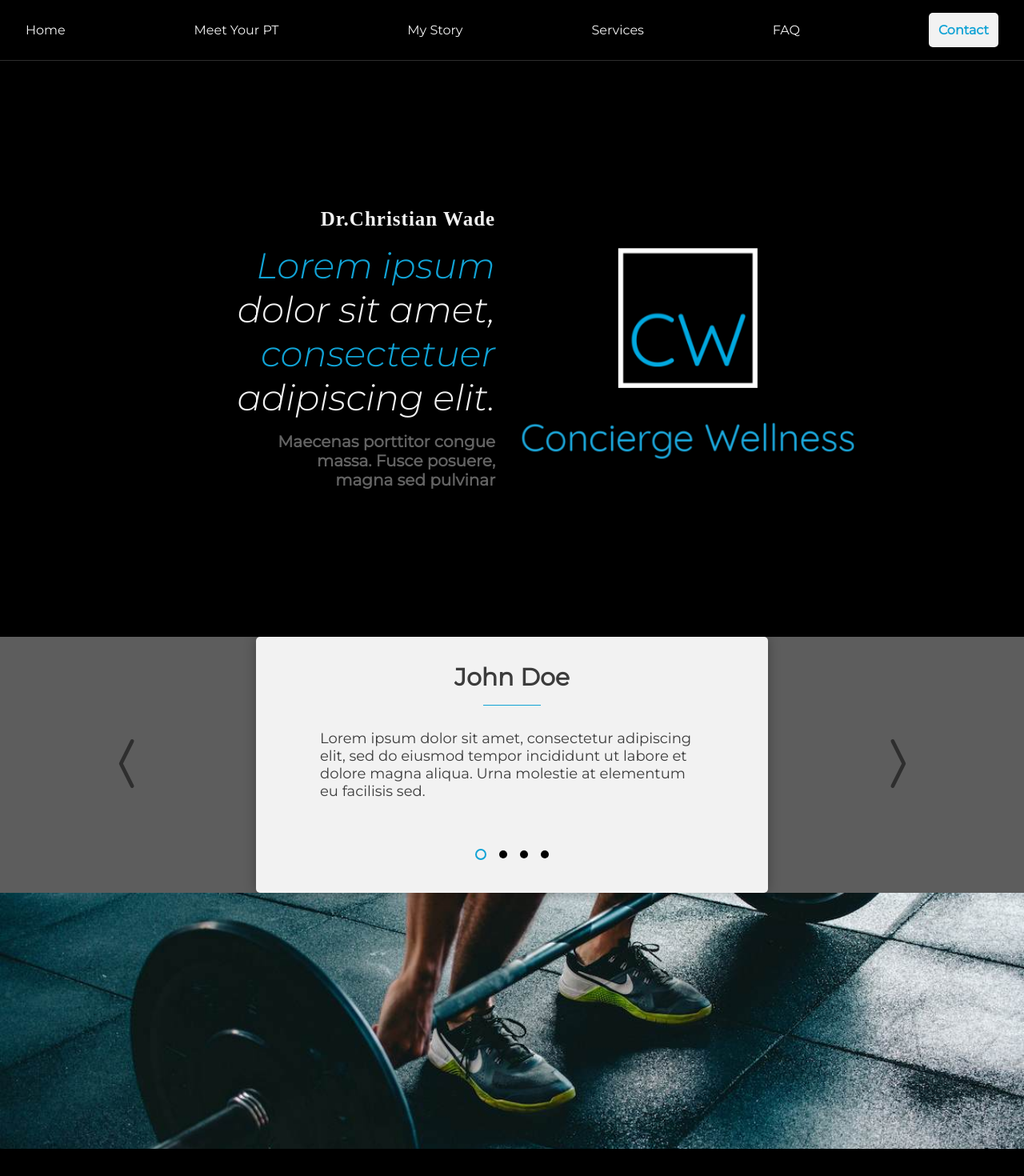
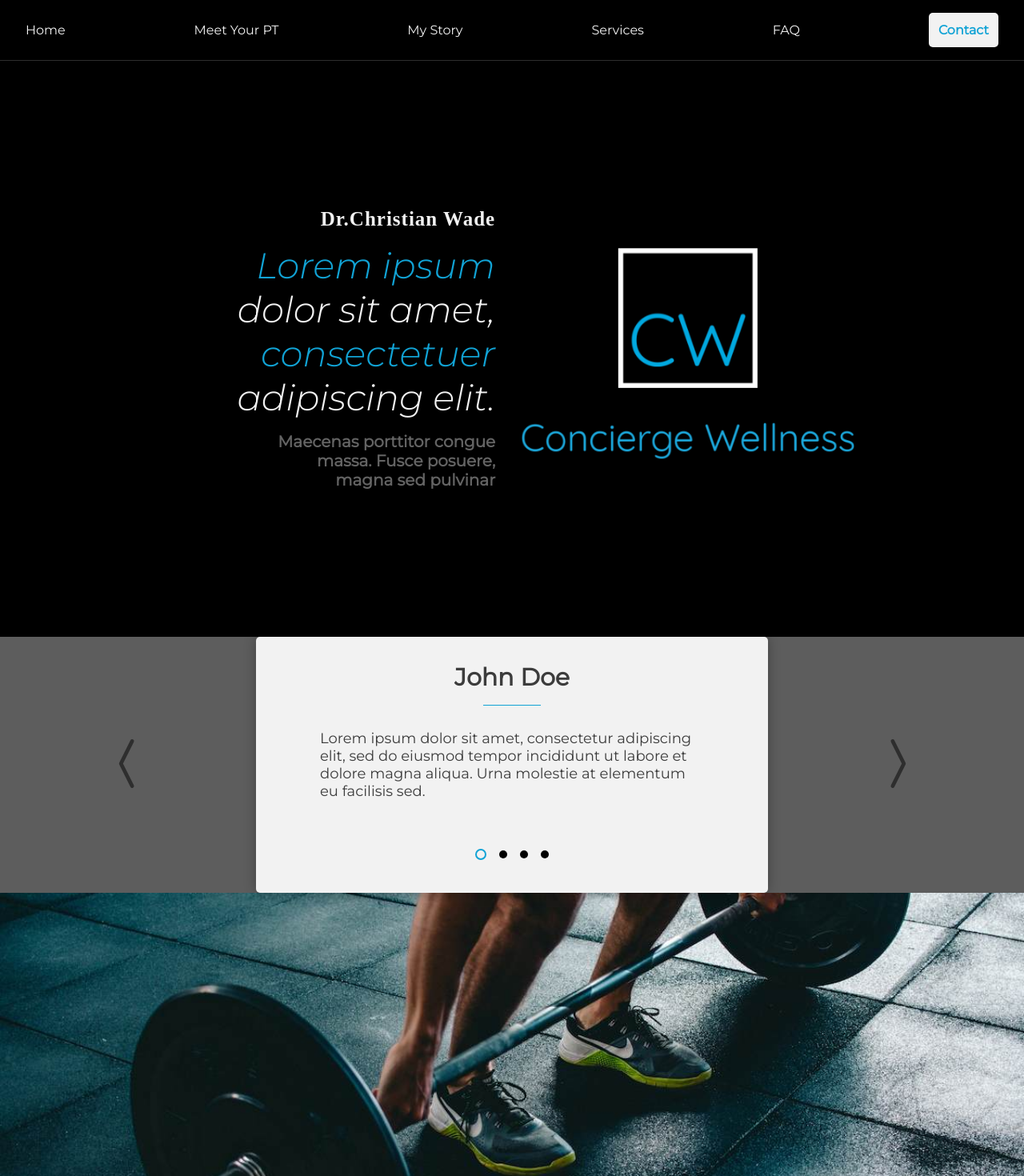
Before and after one commit to kmlibin/concierge-wellnessPT, a React (Create React App) app: page / in a window 1280 px wide. Shown: the top 1470 px of the page at 80% size. Built offline with nearby package versions, Linux system fonts and the light colour scheme; a web font is replaced by a local one.

Commit message:
made parallaxs taller

```diff
--- a/src/screens/Home/HomeScreen.scss
+++ b/src/screens/Home/HomeScreen.scss
@@ -68,7 +68,7 @@
 .plx-image1 {
   background-image: url(../../assets/weights.jpg);
   width: 100%;
-  height: 40vh;
+  height: 60vh;
   background-attachment: fixed;
   background-position: center;
   background-repeat: no-repeat;
@@ -161,7 +161,7 @@
 .plx-image2{
   background-image: url(../../assets/bands.jpg);
   width:$fullWidth;
-  height: 40vh;
+  height: 60vh;
   background-attachment: fixed;
   background-position: center;
   background-repeat: no-repeat;
```
